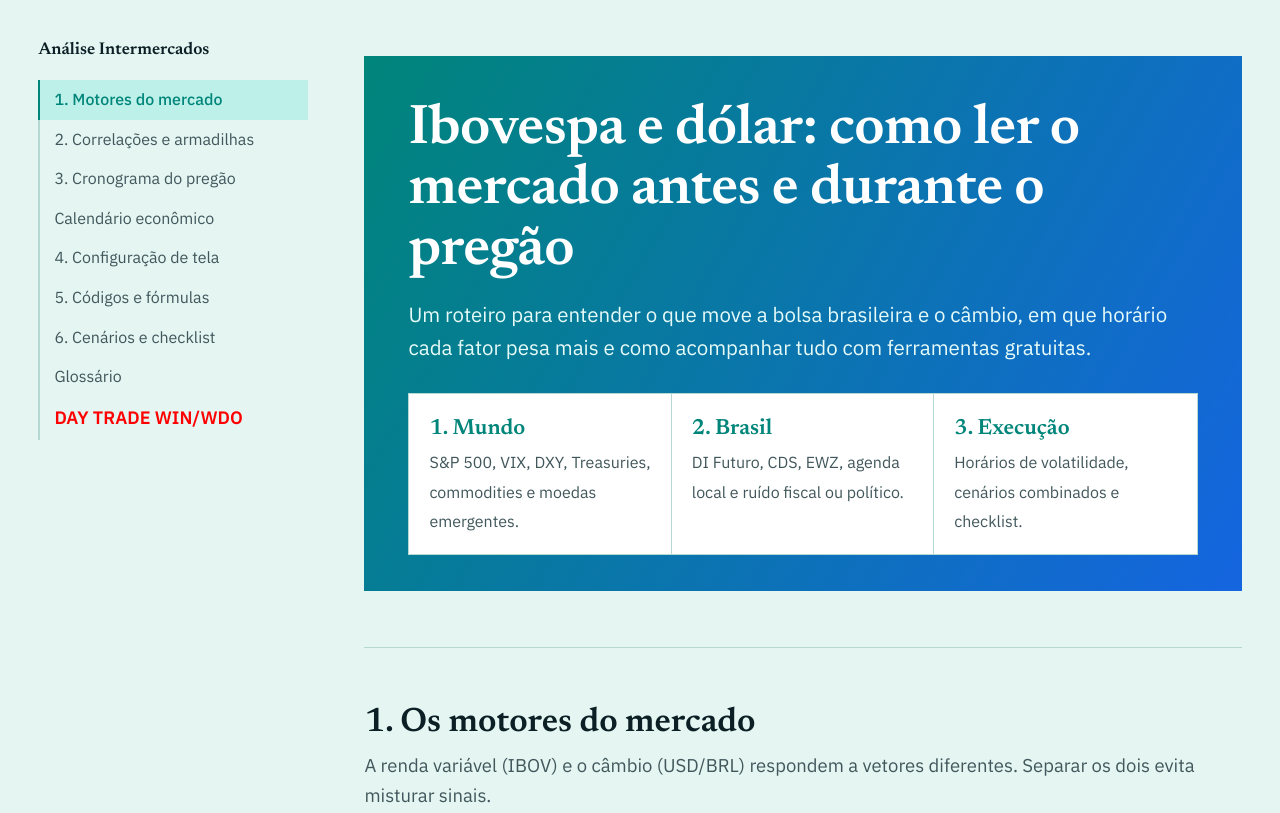
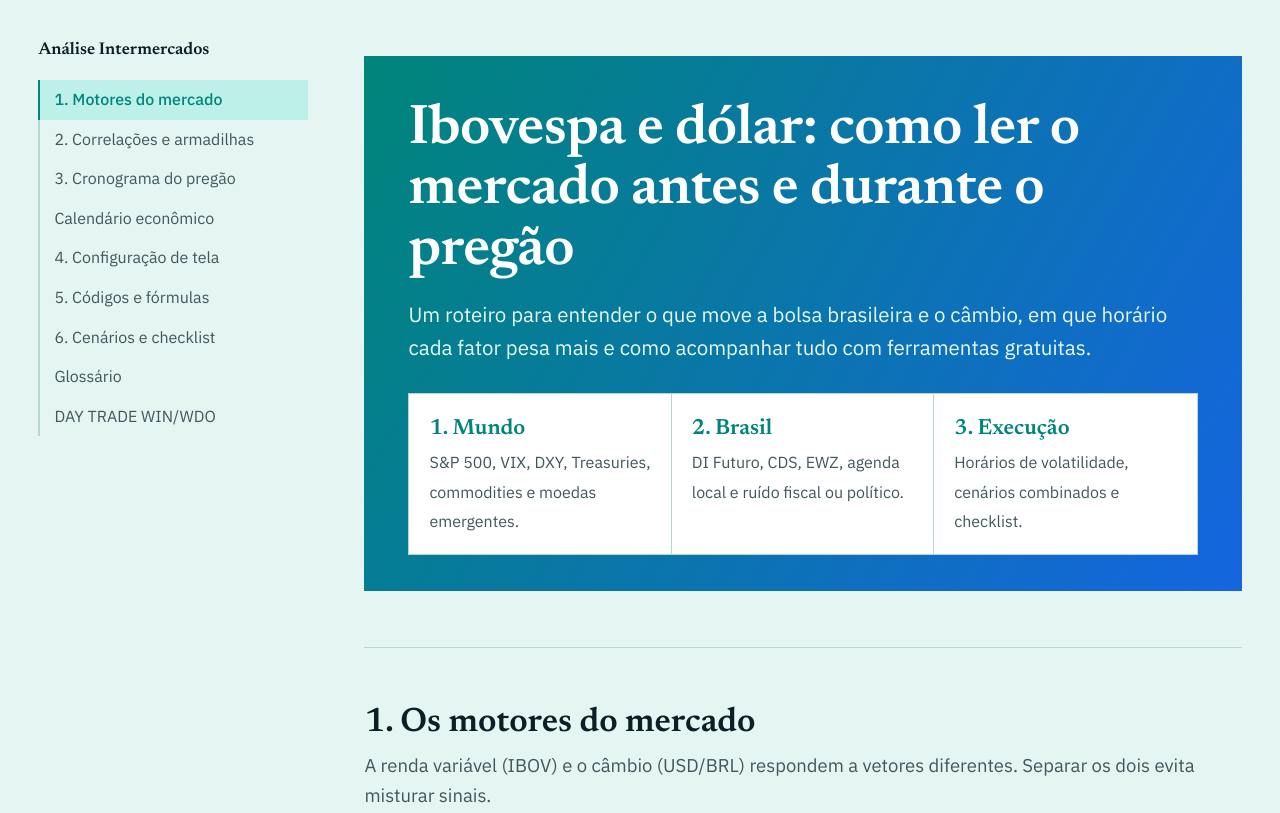
Before and after one commit to jmelo2023/mercado, a plain HTML site: page index.html in a window 1280 px wide. Shown: the top 813 px of the page. Drawn offline with Linux system fonts and the light colour scheme.

Commit message:
Remove inline styles from DAY TRADE link

```diff
--- a/index.html
+++ b/index.html
@@ -140,7 +140,7 @@ nav a.on,nav a:hover{background:var(--teal-l)}
 <a href="#codigos">5. Códigos e fórmulas</a>
 <a href="#pratica">6. Cenários e checklist</a>
 <a href="#glossario">Glossário</a>
-<a href="https://jmelo2023.github.io/mercado/daytrade.html" style="color: red; font-size: 18px; font-weight: bold;">DAY TRADE WIN/WDO</a>
+<a href="https://jmelo2023.github.io/mercado/daytrade.html">DAY TRADE WIN/WDO</a>
 </nav>
 
 <main>
```
